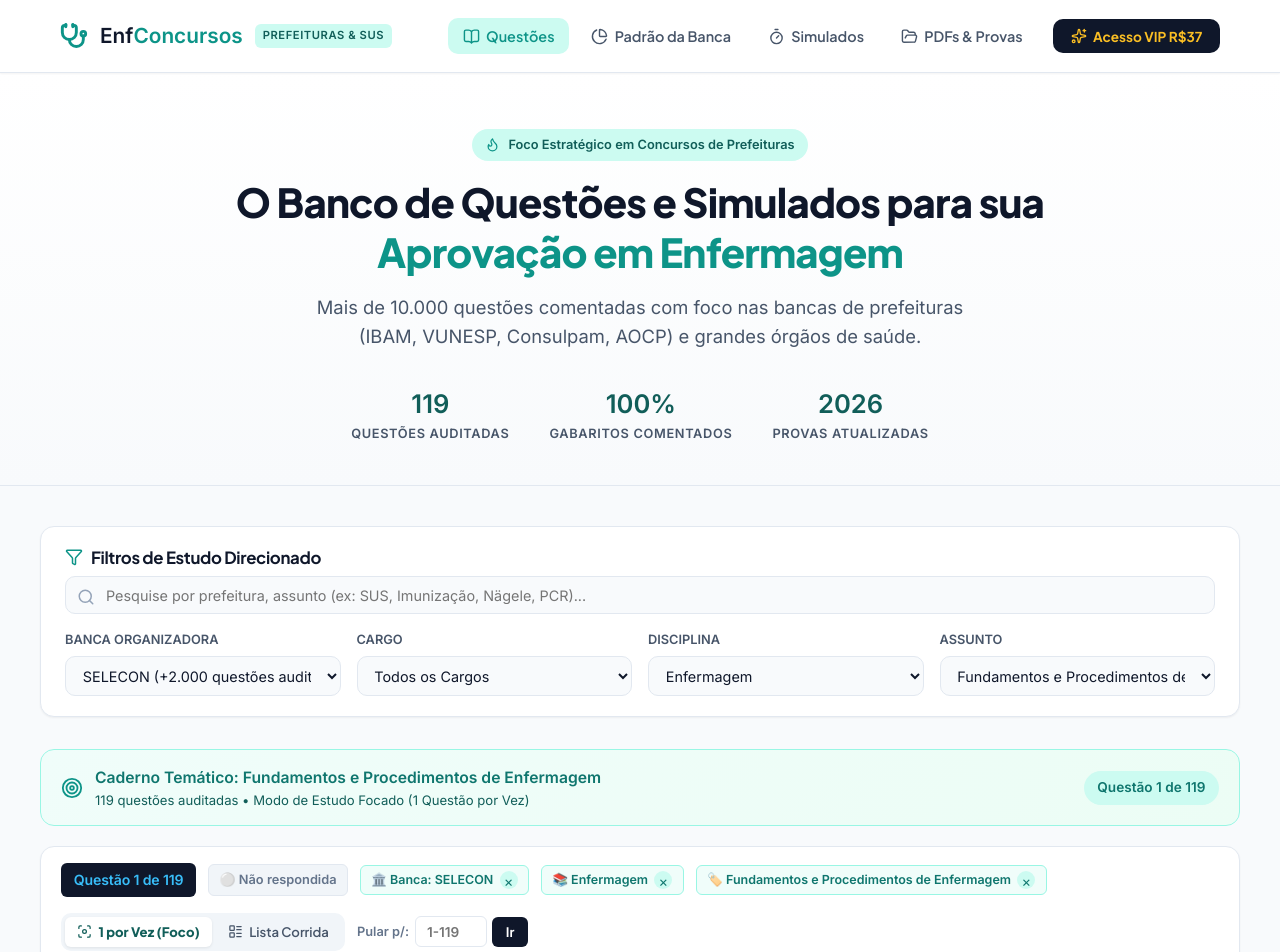
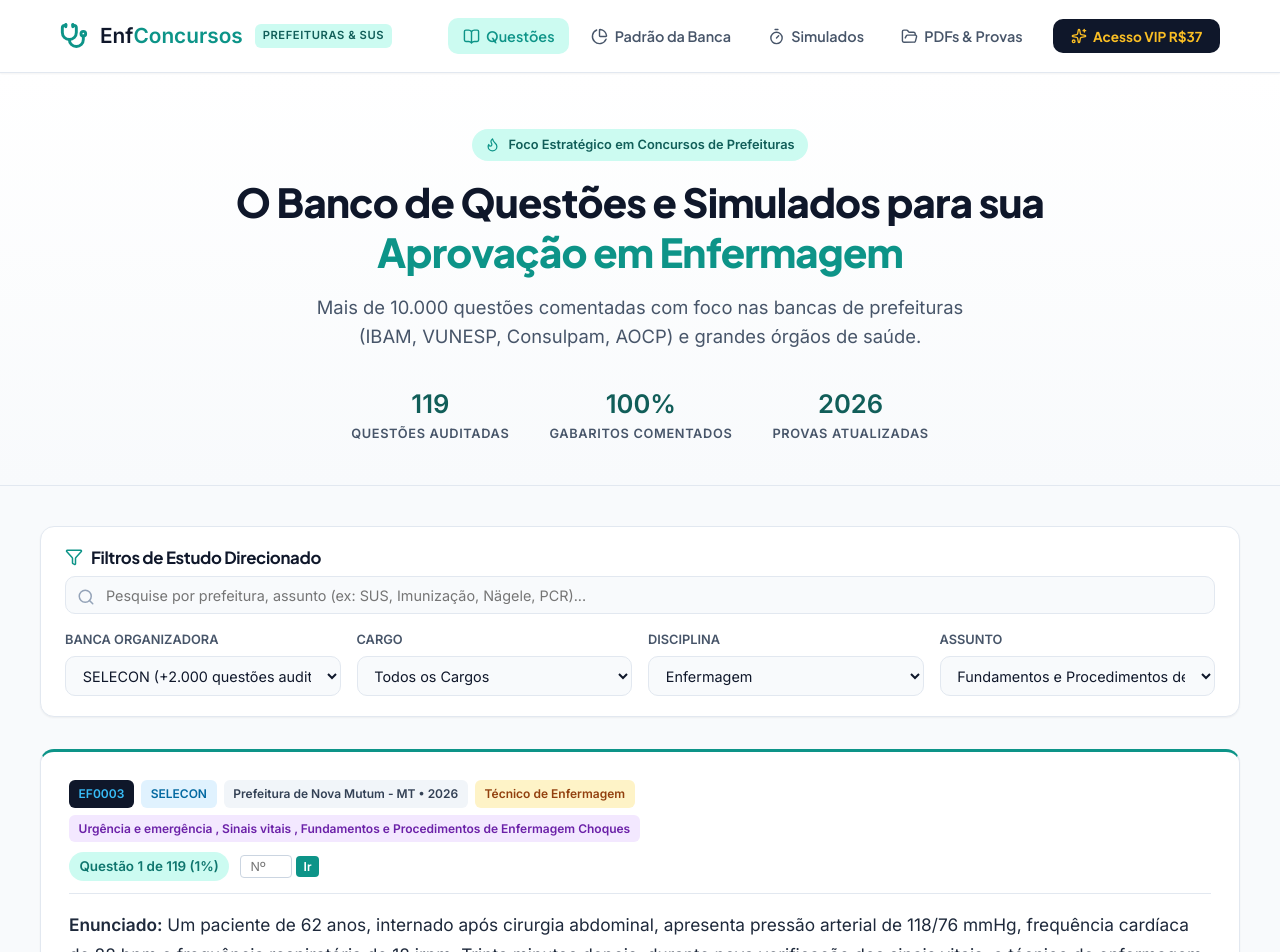
Before and after one commit to juliavieiira/enfconcursos-plataforma, a React (Vite) app in the folder site-enfermagem/: page / in a window 1280 px wide. Shown: the top 952 px of the page. Built offline with nearby package versions, Linux system fonts and the light colour scheme.

Commit message:
fix: remover banners e badges redundantes para maximizar area util da questao

```diff
--- a/site-enfermagem/src/App.jsx
+++ b/site-enfermagem/src/App.jsx
@@ -16,8 +16,6 @@ import {
   ChevronLeft,
   ChevronsLeft,
   ChevronsRight,
-  Focus,
-  LayoutList,
   HelpCircle,
   FolderOpen,
   Sparkles,
@@ -686,138 +684,6 @@ export default function App() {
               </div>
             ) : (
               <>
-                {/* Banner de Caderno Temático */}
-                <div className="assunto-banner animate-fade-in">
-                  <div className="assunto-banner-info">
-                    <Target size={22} color="#0d9488" />
-                    <div>
-                      <strong>Caderno Temático: {filtroAssunto !== 'Todos' ? filtroAssunto : `Todas as Questões de ${filtroMateria}`}</strong>
-                      <p>{totalFiltradas} {totalFiltradas === 1 ? 'questão auditada' : 'questões auditadas'} • Modo de Estudo Focado (1 Questão por Vez)</p>
-                    </div>
-                  </div>
-                  <div className="assunto-banner-actions">
-                    <span style={{ fontSize: '0.85rem', fontWeight: 700, color: '#0f766e', background: '#ccfbf1', padding: '0.4rem 0.85rem', borderRadius: '2rem' }}>
-                      Questão {safeIndex + 1} de {totalFiltradas}
-                    </span>
-                  </div>
-                </div>
-
-                {/* Barra de Navegação e Modos */}
-                <div className="question-nav-header">
-                  <div className="question-nav-counter">
-                    <span className="question-nav-tag">
-                      {modoVisualizacao === 'individual' ? `Questão ${safeIndex + 1} de ${totalFiltradas}` : `${totalFiltradas} questões`}
-                    </span>
-                    {modoVisualizacao === 'individual' && questaoAtual && (
-                      (() => {
-                        const resp = respostas[questaoAtual.id];
-                        if (!resp?.confirmada) {
-                          return <span className="status-badge status-pending">⚪ Não respondida</span>;
-                        }
-                        const acertou = resp.selecionada === questaoAtual.resposta_correta;
-                        return acertou ? (
-                          <span className="status-badge status-correct">✓ Resposta Correta</span>
-                        ) : (
-                          <span className="status-badge status-wrong">✕ Incorreta (Gabarito: {questaoAtual.resposta_correta})</span>
-                        );
-                      })()
-                    )}
-
-                    {filtroBanca !== 'Todas' && (
-                      <span className="active-concurso-badge" title="Filtro de Banca ativo">
-                        <span>🏛️ Banca: {filtroBanca}</span>
-                        <button
-                          type="button"
-                          onClick={() => { setFiltroBanca('Todas'); setQuestaoIndex(0); }}
-                          className="btn-remove-concurso-filter"
-                          title="Remover filtro de banca"
-                        >
-                          ×
-                        </button>
-                      </span>
-                    )}
-
-                    {filtroCargo !== 'Todos' && (
-                      <span className="active-concurso-badge" title="Filtro de Cargo ativo">
-                        <span>💼 {filtroCargo}</span>
-                        <button
-                          type="button"
-                          onClick={() => { setFiltroCargo('Todos'); setQuestaoIndex(0); }}
-                          className="btn-remove-concurso-filter"
-                          title="Remover filtro de cargo"
-                        >
-                          ×
-                        </button>
-                      </span>
-                    )}
-
-                    {filtroMateria !== 'Todas' && (
-                      <span className="active-concurso-badge" title="Filtro de Disciplina ativo">
-                        <span>📚 {filtroMateria}</span>
-                        <button
-                          type="button"
-                          onClick={() => { setFiltroMateria('Todas'); setFiltroAssunto('Todos'); setQuestaoIndex(0); }}
-                          className="btn-remove-concurso-filter"
-                          title="Remover filtro de disciplina"
-                        >
-                          ×
-                        </button>
-                      </span>
-                    )}
-
-                    {filtroAssunto !== 'Todos' && (
-                      <span className="active-concurso-badge" title="Filtro de Assunto ativo">
-                        <span>🏷️ {nomeAssuntoAtivo}</span>
-                        <button
-                          type="button"
-                          onClick={() => { setFiltroAssunto('Todos'); setQuestaoIndex(0); }}
-                          className="btn-remove-concurso-filter"
-                          title="Remover filtro de assunto"
-                        >
-                          ×
-                        </button>
-                      </span>
-                    )}
-                  </div>
-
-                  <div className="question-nav-controls">
-                    <div className="view-mode-toggle">
-                      <button
-                        className={`btn-mode-toggle ${modoVisualizacao === 'individual' ? 'active' : ''}`}
-                        onClick={() => setModoVisualizacao('individual')}
-                        title="Exibir 1 questão por vez com navegação ultra-rápida (Recomendado)"
-                      >
-                        <Focus size={15} />
-                        <span>1 por Vez (Foco)</span>
-                      </button>
-                      <button
-                        className={`btn-mode-toggle ${modoVisualizacao === 'lista' ? 'active' : ''}`}
-                        onClick={() => setModoVisualizacao('lista')}
-                        title="Exibir questões em lista corrida"
-                      >
-                        <LayoutList size={15} />
-                        <span>Lista Corrida</span>
-                      </button>
-                    </div>
-
-                    {modoVisualizacao === 'individual' && (
-                      <form onSubmit={handlePuloSubmit} className="jump-form">
-                        <span style={{ fontSize: '0.8rem', color: '#64748b', fontWeight: 600 }}>Pular p/:</span>
-                        <input
-                          type="number"
-                          min="1"
-                          max={totalFiltradas}
-                          placeholder={`1-${totalFiltradas}`}
-                          className="jump-input"
-                          value={puloInput}
-                          onChange={e => setPuloInput(e.target.value)}
-                        />
-                        <button type="submit" className="btn-jump">Ir</button>
-                      </form>
-                    )}
-                  </div>
-                </div>
-
                 {/* MODO 1: INDIVIDUAL (1 QUESTÃO POR VEZ COM PRE-LOADING INSTANTÂNEO) */}
                 {modoVisualizacao === 'individual' && questaoAtual && (() => {
                   const q = questaoAtual;
@@ -829,8 +695,8 @@ export default function App() {
                   return (
                     <div className="individual-question-wrapper animate-fade-in" key={q.id}>
                       <article className="question-card" style={{ marginBottom: '1.25rem', borderTop: '3px solid #0d9488' }}>
-                        <div className="question-meta" style={{ justifyContent: 'space-between' }}>
-                          <div style={{ display: 'flex', flexWrap: 'wrap', gap: '0.5rem', alignItems: 'center' }}>
+                        <div className="question-meta" style={{ justifyContent: 'space-between', display: 'flex', alignItems: 'center', flexWrap: 'wrap', gap: '0.6rem' }}>
+                          <div style={{ display: 'flex', flexWrap: 'wrap', gap: '0.45rem', alignItems: 'center' }}>
                             <span className="badge" style={{ background: '#0f172a', color: '#38bdf8', fontWeight: 800 }}>
                               {q.id}
                             </span>
@@ -840,9 +706,26 @@ export default function App() {
                             <span className="badge badge-materia">{q.assunto || q.materia}</span>
                           </div>
 
-                          <span style={{ fontSize: '0.82rem', color: '#64748b', fontWeight: 600 }}>
-                            Questão {safeIndex + 1} de {totalFiltradas} ({pctProgresso}%)
-                          </span>
+                          <div style={{ display: 'flex', alignItems: 'center', gap: '0.65rem' }}>
+                            <span style={{ fontSize: '0.84rem', color: '#0f766e', fontWeight: 700, background: '#ccfbf1', padding: '0.25rem 0.65rem', borderRadius: '1rem' }}>
+                              Questão {safeIndex + 1} de {totalFiltradas} ({pctProgresso}%)
+                            </span>
+                            <form onSubmit={handlePuloSubmit} style={{ display: 'inline-flex', alignItems: 'center', gap: '0.25rem' }}>
+                              <input
+                                type="number"
+                                min="1"
+                                max={totalFiltradas}
+                                placeholder="Nº"
+                                title="Pular para o número da questão"
+                                style={{ width: '52px', padding: '0.2rem 0.4rem', fontSize: '0.78rem', border: '1px solid #cbd5e1', borderRadius: '4px', textAlign: 'center' }}
+                                value={puloInput}
+                                onChange={e => setPuloInput(e.target.value)}
+                              />
+                              <button type="submit" style={{ padding: '0.2rem 0.5rem', fontSize: '0.75rem', background: '#0d9488', color: '#fff', border: 'none', borderRadius: '4px', cursor: 'pointer', fontWeight: 700 }}>
+                                Ir
+                              </button>
+                            </form>
+                          </div>
                         </div>
 
                         <p className="question-text" style={{ fontSize: '1.08rem', lineHeight: '1.75' }}>
```
